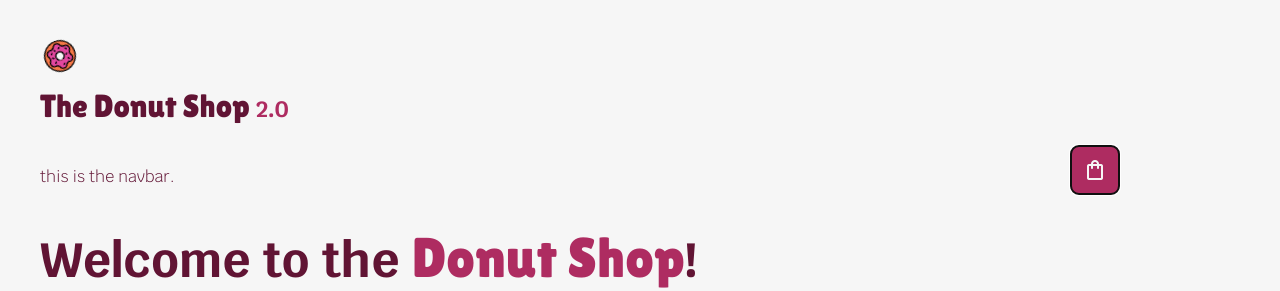
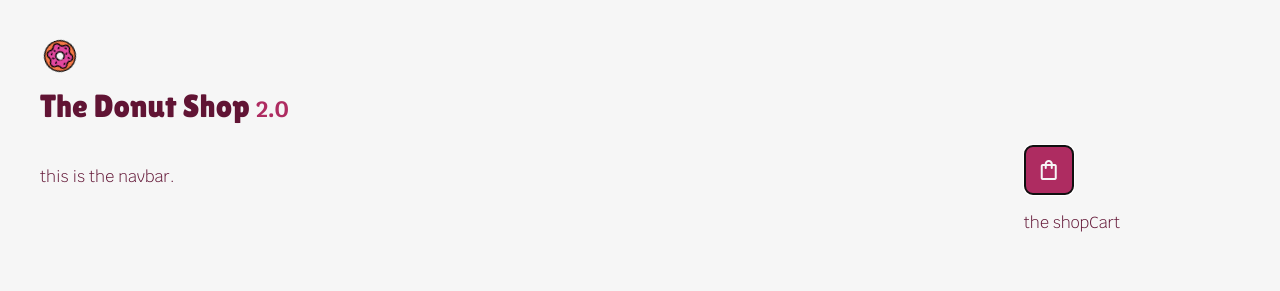
Before and after one commit to jenmwa/learning-react, a React (Vite) app in the folder 7.donut-shop-v2/: page / in a window 1280 px wide. Both pictures are taken after a click on the button "shopping_bag". Shown: the top 291 px of the page. Built offline with nearby package versions, Linux system fonts and the light colour scheme.

Commit message:
playing around with props!

```diff
--- a/7.donut-shop-v2/src/App.tsx
+++ b/7.donut-shop-v2/src/App.tsx
@@ -3,14 +3,26 @@ import FooterComp from './components/FooterComp'
 
 import './style/App.css'
 import { MainComp } from './components/MainComp'
+import { useState } from 'react';
+import { IDonut } from './Models/IDonut';
+
+// interface AppProps {
+//   cart: IDonut[];
+// }
 
 function App() {
 
+  const [cart, setCart] = useState<IDonut[]>([]);
 
+  const callbackForArray = (cart: IDonut[]) => {
+    setCart(cart);
+  };
+
+  console.log(cart)
   return (
     <>
-      <HeaderComp></HeaderComp>
-      <MainComp ></MainComp>
+      <HeaderComp cartFromParent={cart} ></HeaderComp>
+      <MainComp toShopCart={callbackForArray}></MainComp>
       <FooterComp></FooterComp>
     </>
   )
--- a/7.donut-shop-v2/src/components/HeaderComp.tsx
+++ b/7.donut-shop-v2/src/components/HeaderComp.tsx
@@ -2,8 +2,14 @@
 import donutLogo from '/donut.svg'
 import '../style/HeaderComp.scss'
 import { NavComp } from './NavComp'
+import { IDonut } from '../Models/IDonut';
 
-export function App() {
+interface HeaderCompProps {
+  cartFromParent: IDonut[];
+}
+
+const HeaderComp = ({ cartFromParent }: HeaderCompProps) => {
+  console.log(cartFromParent)
 
   return (
     <>
@@ -22,11 +28,11 @@ export function App() {
           </div> */}
         {/* </div> */}
         {/* <div className="header-right"> */}
-        <NavComp></NavComp>
+        <NavComp cartFromParent={cartFromParent}></NavComp>
         {/* </div> */}
       </header>
     </>
   )
 }
 
-export default App
+export default HeaderComp;
--- a/7.donut-shop-v2/src/components/MainComp.tsx
+++ b/7.donut-shop-v2/src/components/MainComp.tsx
@@ -1,34 +1,40 @@
 import '../style/MainComp.scss'
 import { IDonut } from '../Models/IDonut'
 import donuts from '../donuts'
-import { ChangeEvent, useState } from 'react'
-import { ICart } from '../Models/ICart'
+import { useState } from 'react'
+
+interface MainCompProps {
+  toShopCart: (cart: IDonut[]) => void;
+}
 
 
-
-export const MainComp = () => {
+export const MainComp = ({ toShopCart }: MainCompProps) => {
   const [donutAmount, setDonutAmount] = useState<IDonut[]>(donuts)
   const [shopCart, setShopCart] = useState<IDonut[]>([]);
 
   const increaseAmount = (d: IDonut) => {
-    setDonutAmount(donuts.map((donut) => {
+    setDonutAmount((prevDonutAmount) =>
+    prevDonutAmount.map((donut) => {
       if (donut.id === d.id) {
-        return { ...donut, amount: donut.amount++ }
+        return { ...donut, amount: donut.amount + 1 };
       } else {
         return donut;
       }
-    }))
-  }
+    })
+  );
+};
 
   const decreaseAmount = (d: IDonut) => {
-    setDonutAmount(donuts.map((donut) => {
+    setDonutAmount((prevDonutAmount) =>
+    prevDonutAmount.map((donut) => {
       if (donut.id === d.id && donut.amount > 0) {
-        return { ...donut, amount: donut.amount-- }
+        return { ...donut, amount: donut.amount - 1 };
       } else {
         return donut;
       }
-    }))
-  }
+    })
+  );
+};
 
   const calculateTotal = (d: IDonut) => {
     const totalAmount = d.price * d.amount;
@@ -38,7 +44,10 @@ export const MainComp = () => {
   const buyToShopCart = (d: IDonut) => {
     console.log('click on buy:', d.name);
     //kolla om id redan finns, plussa på existing!
-    setShopCart(shopCart => [...shopCart ,d])
+    const updatedCart = [...shopCart, d];
+    setShopCart(updatedCart);
+    console.log('shopCart:', shopCart);
+    toShopCart(updatedCart); //pass to parent
   }
 
 
@@ -76,7 +85,7 @@ export const MainComp = () => {
     </>
   )
 
-  console.log(shopCart)
+  console.log('shopCart:', shopCart);
 
   return <>
     <h1>Welcome to the <span>Donut Shop</span>!</h1>
--- a/7.donut-shop-v2/src/components/NavComp.tsx
+++ b/7.donut-shop-v2/src/components/NavComp.tsx
@@ -1,6 +1,22 @@
+import { useState } from 'react';
+import { IDonut } from '../Models/IDonut';
 import '../style/NavComp.scss'
+import { ShopCart } from './ShopCart';
 
-export const NavComp = () => {
+interface NavCompProps {
+  cartFromParent: IDonut[];
+}
+
+export const NavComp = ({cartFromParent}: NavCompProps) => {
+  console.log(cartFromParent)
+
+  const [isShopCartOpen, setIsShopCartOpen] = useState(false);
+
+  const openCloseShopCart = () => {
+    console.log('click to open/close shopCart')
+    setIsShopCartOpen(!isShopCartOpen)
+
+  }
 
   return (
     <>
@@ -9,9 +25,10 @@ export const NavComp = () => {
           this is the navbar.
         </div>
         <div className="header-right">
-          <button className="material-symbols-outlined shop-cart">
+          <button onClick={openCloseShopCart} className="material-symbols-outlined shop-cart">
             shopping_bag
           </button>
+          {isShopCartOpen && <ShopCart cartFromParent={cartFromParent} />}
         </div>
       </nav>
     </>
--- /dev/null
+++ b/7.donut-shop-v2/src/components/ShopCart.tsx
@@ -0,0 +1,32 @@
+import { useState } from "react";
+import { IDonut } from "../Models/IDonut";
+import '../style/ShopCart.scss'
+
+interface ShopCartCompProps {
+    cartFromParent: IDonut[];
+  }
+
+export const ShopCart = ({cartFromParent}: ShopCartCompProps) => {
+    console.log(cartFromParent)
+    const [donutInCart, setDonutinCart] = useState<IDonut[]>(cartFromParent)
+
+    //kunna radera donuts
+    //kunna ändra antal i donuts
+
+
+    const html = (
+        <>
+         {donutInCart.map((donut) => {
+            return <p className="p-text">donut: {donut.name}</p>
+         })}
+        </>
+
+    )
+
+    return (
+        <>
+        <p className="p-text">the shopCart</p>
+        <div>{html}</div>
+        </>
+    )
+}
--- a/7.donut-shop-v2/src/style/NavComp.scss
+++ b/7.donut-shop-v2/src/style/NavComp.scss
@@ -3,6 +3,17 @@ nav {
     display: flex;
     justify-content: space-between;
     align-items: baseline;
+
+    .header-right {
+        display: flex;
+        flex-direction: column;
+        justify-content: flex-end;
+        position: relative;
+
+        button {
+            width: 50px;
+        }
+    }
 }
 
 @media screen and (min-width: 1024px) {
--- /dev/null
+++ b/7.donut-shop-v2/src/style/ShopCart.scss
@@ -0,0 +1,3 @@
+.p-text {
+    text-align: right;
+}
```
